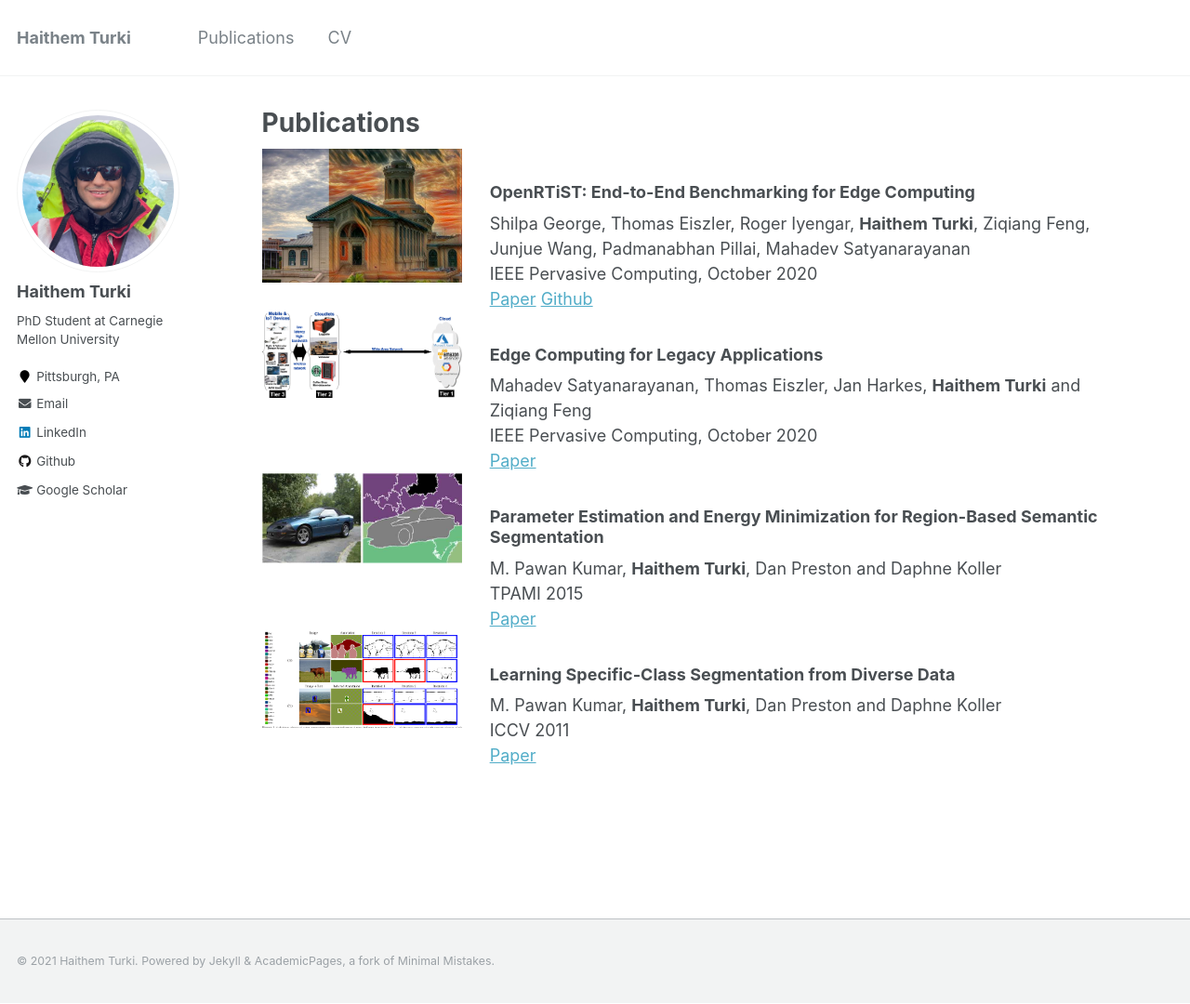
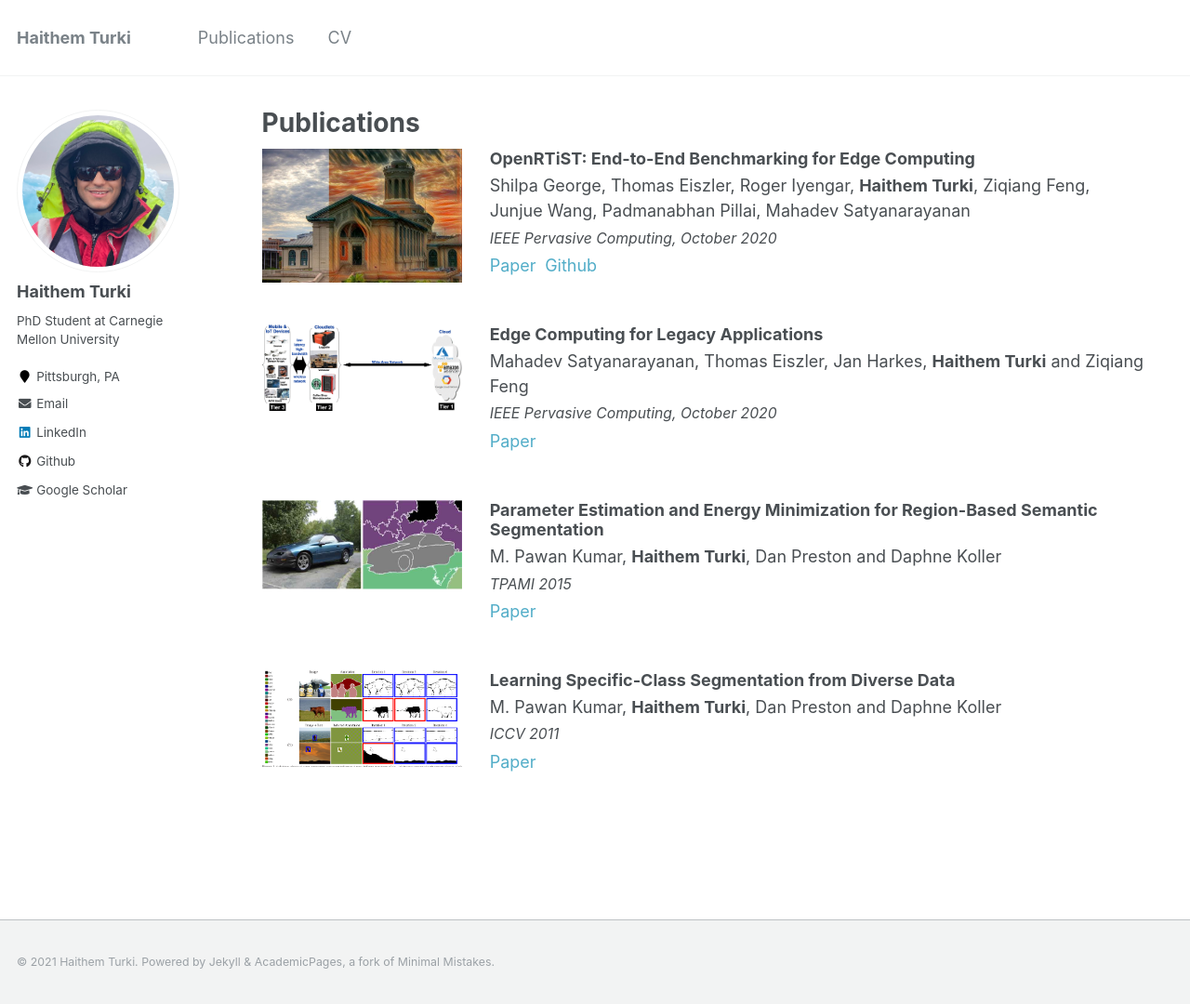
Before and after one commit to hturki/hturki.github.io, a Jekyll site: the page built from _pages/publications.md, in a window 1280 px wide and 1080 px high. Shown: the whole window at 93% size. Built offline with Jekyll 4.4.1, drawn with Linux system fonts in a browser that asks for light colours.

Commit message:
format venue

```diff
--- a/_includes/publication-single.html
+++ b/_includes/publication-single.html
@@ -10,7 +10,7 @@
     <div class="publication-info">
         <div><h3>{{ post.title }}</h3></div>
         <div>{{ post.authors }}</div>
-        <div>{{ post.venue }}</div>
+        <div class="publication-venue">{{ post.venue }}</div>
         <div>
             {% if post.paper %}
                 <a href="{{post.paper}}">Paper</a>
--- a/_sass/_publication.scss
+++ b/_sass/_publication.scss
@@ -5,8 +5,33 @@
 }
 
 .publication-info {
+  padding-bottom: 2.5em;
+
+  h3 {
+    margin: 0;
+  }
+
+  div {
+    padding-bottom: 0.25em;
+  }
+
   display: inline-block;
-  width: 73%;
+  width: 75%;
   padding-left: 3%;
   vertical-align: top;
+
+  .publication-venue {
+    font-size: 0.875em;
+    font-style: italic;
+  }
+
+  a {
+    text-decoration: none;
+    padding-right: 0.25em;
+  }
+
+  a:hover {
+    text-decoration: none;
+  }
+
 }
```
